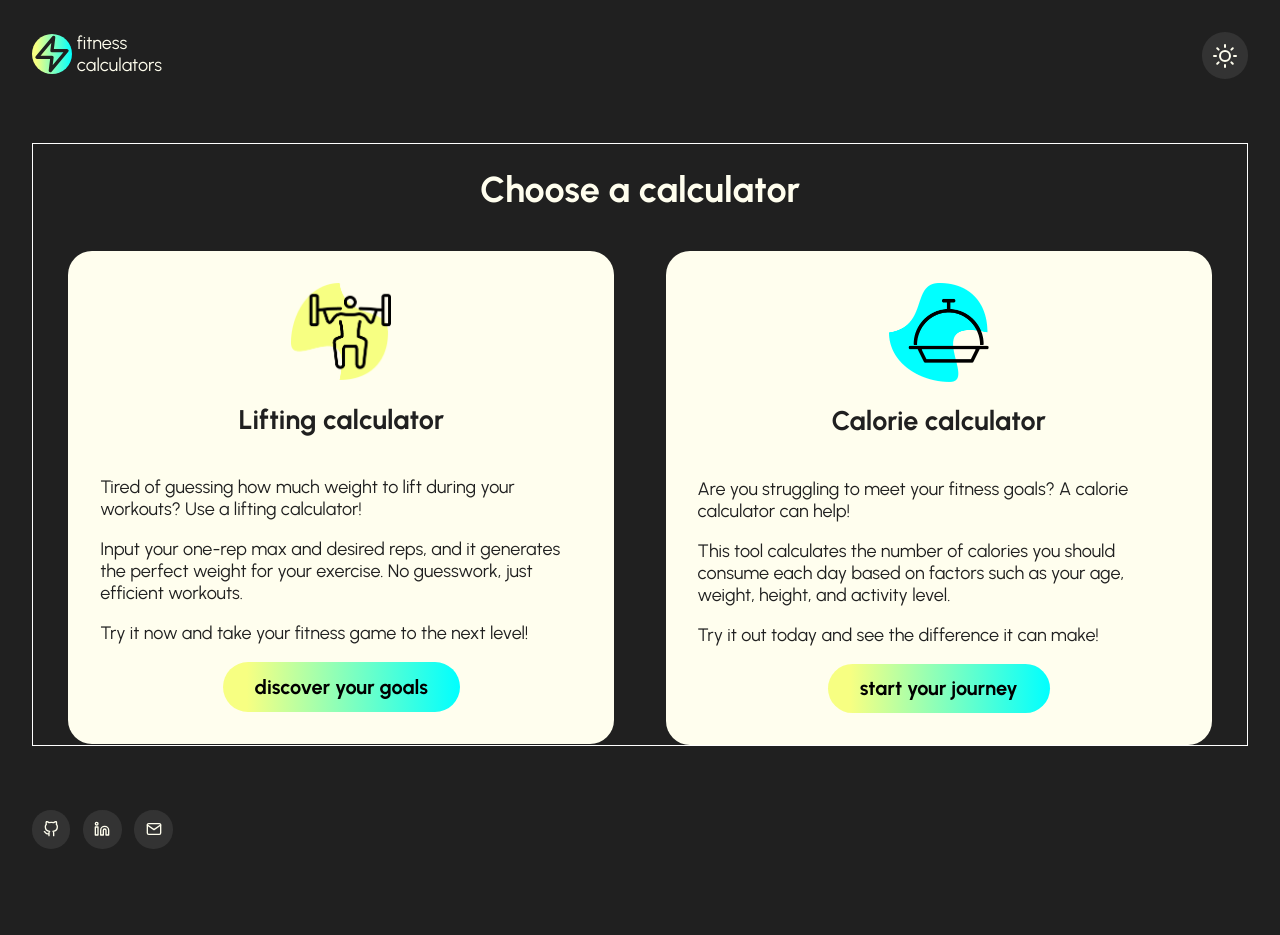
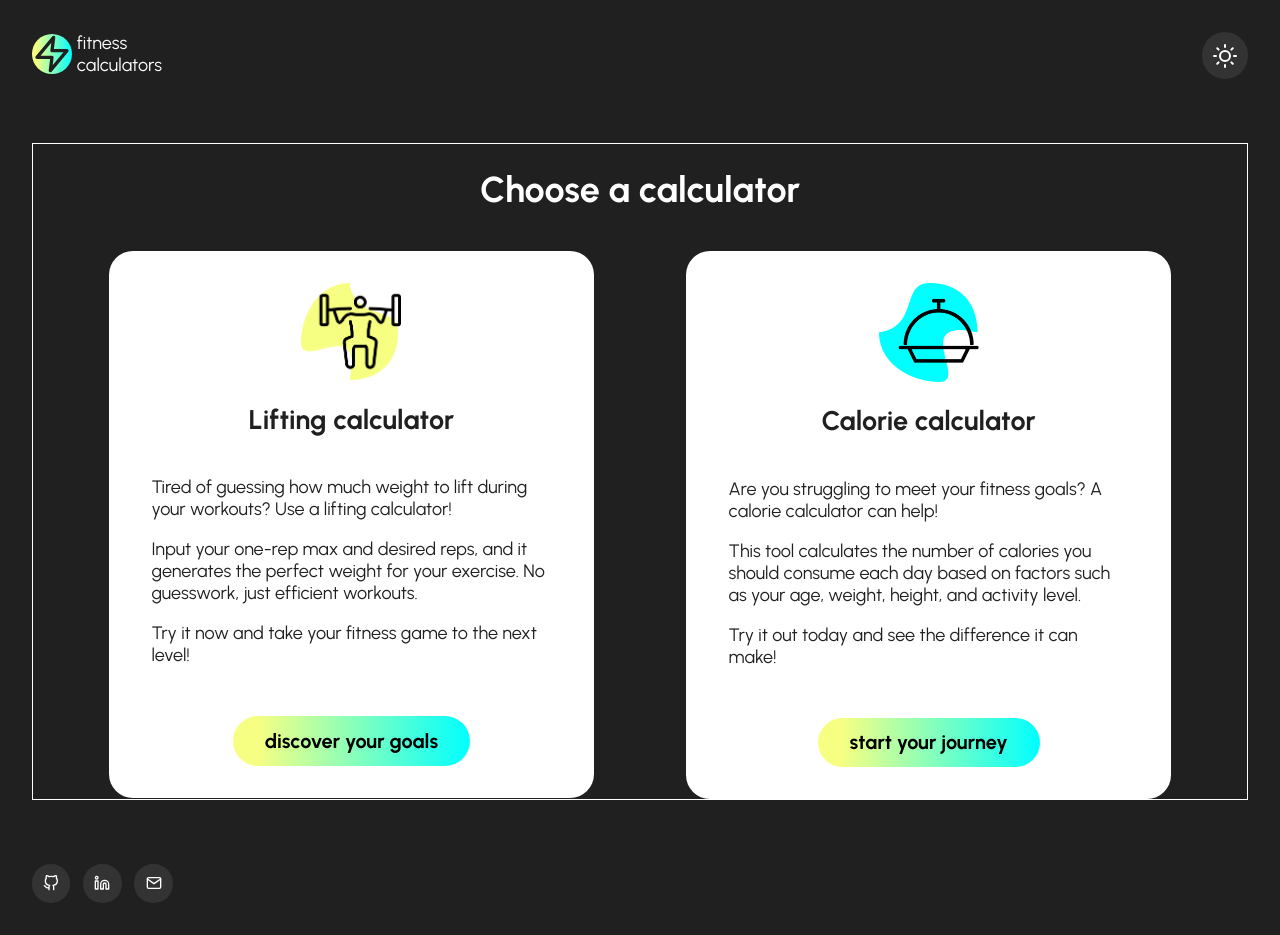
Before and after one commit to Melisa-Zorraindo/fitness-calculators, a React (Vite) app: page / in a window 1280 px wide. Before the commit the page ends 881 px from the top, so only its background shows below. Built offline with nearby package versions, Linux system fonts and the light colour scheme.

Commit message:
Updates styles

```diff
--- a/src/styles/components/buttons/primaryButton.styles.jsx
+++ b/src/styles/components/buttons/primaryButton.styles.jsx
@@ -8,6 +8,7 @@ export const StyledCTA = styled.button`
   font-weight: 700;
   font-family: "Urbanist", sans-serif;
   font-size: 20px;
+  margin-top: 2rem;
 
   @media (max-width: ${({ theme }) => theme.break.medium}) {
     font-size: 18px;
--- a/src/styles/components/cards/cards.styles.jsx
+++ b/src/styles/components/cards/cards.styles.jsx
@@ -15,6 +15,10 @@ export const StyledCard = styled.div`
     width: 6.25rem;
   }
 
+  p {
+    max-width: 400px;
+  }
+
   @media (max-width: ${({ theme }) => theme.break.medium}) {
     img {
       width: 5.25rem;
--- a/src/styles/pages.jsx
+++ b/src/styles/pages.jsx
@@ -14,7 +14,7 @@ export const StyledPage = styled.main`
   }
 
   a {
-    flex: 0 0 45%;
+    flex: 0 0 40%;
   }
 
   @media (max-width: ${({ theme }) => theme.break.medium}) {
--- a/src/styles/themes/dark.jsx
+++ b/src/styles/themes/dark.jsx
@@ -4,11 +4,11 @@ const dark = {
   color: {
     main: "#202020",
     contrast: "#333",
-    support: "#fffeee",
+    support: "#fff",
     accent: "linear-gradient(90deg, #f7ff82 10%, #00ffff 100%)",
   },
   break: {
-    medium: "795px",
+    medium: "820px",
     small: "550px",
   },
 };
```
